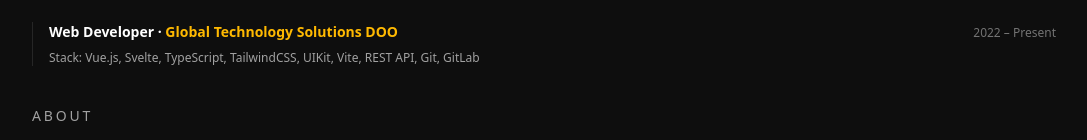
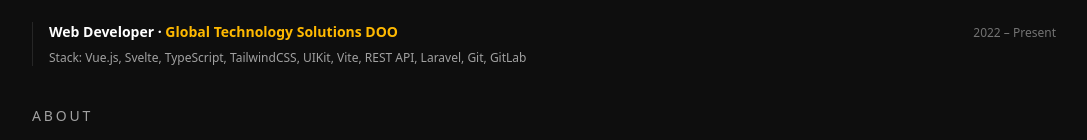
Before and after one commit to Evgenii-Mishechkin/ev-next-portfolio, a Next.js app: page /en in a window 1280 px wide. Shown: the part 518-658 px from the top of the page, without its empty margins (96-1183 px from the left). Built offline with nearby package versions, Linux system fonts and the light colour scheme.

Commit message:
Stack correction in data

```diff
--- a/src/data/data.ts
+++ b/src/data/data.ts
@@ -56,6 +56,7 @@ export const work:IWorkData[] = [
       "UIKit",
       "Vite",
       "REST API",
+      "Laravel",
       "Git",
       "GitLab",
     ],
```
